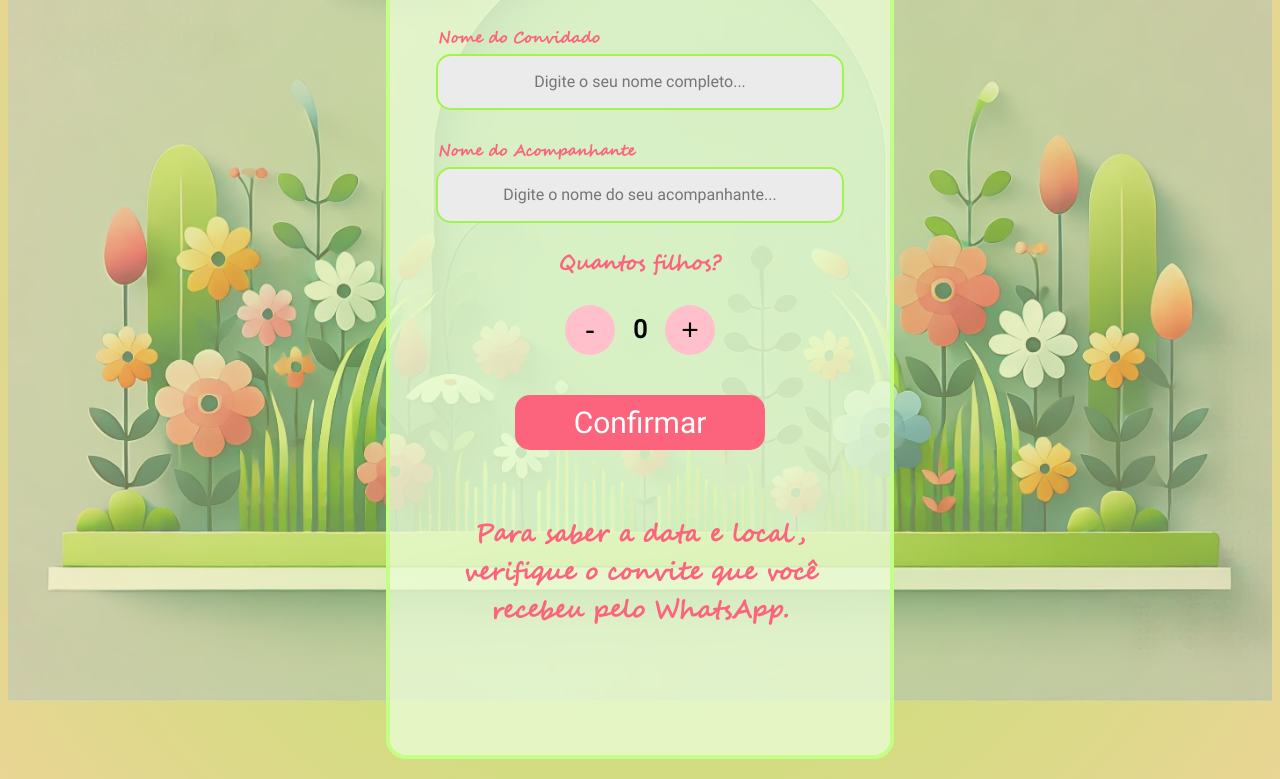
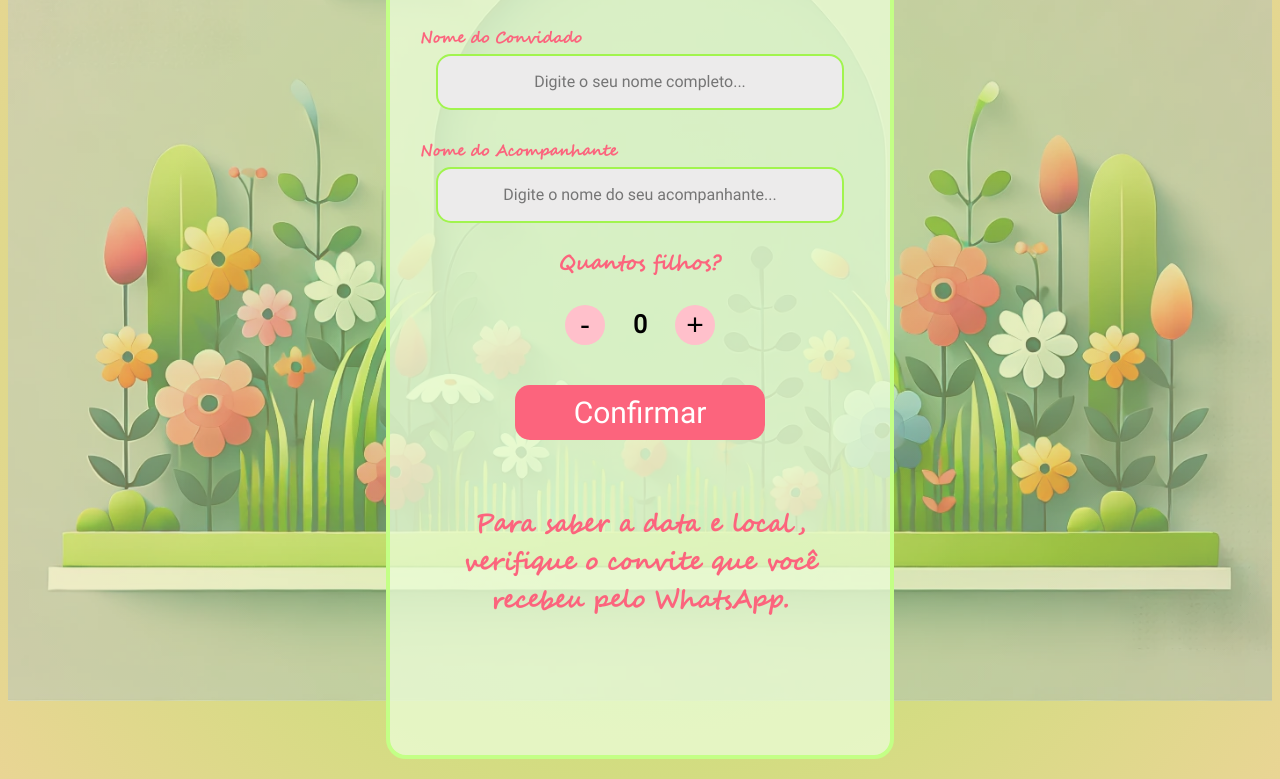
Before and after one commit to rogerioncosta/one-lu, a plain HTML site: page frontend/public/index.html in a window 1280 px wide. Shown: the part 119-898 px from the top of the page. Drawn offline with Linux system fonts and the light colour scheme.

Commit message:
size change container

```diff
--- a/frontend/public/styles/style.index.css
+++ b/frontend/public/styles/style.index.css
@@ -62,7 +62,7 @@ body::before {
 }
 
 .label-convidado{
-    margin-left: 48px;
+    margin-left: 30px;
     margin-bottom: 4px;
     font-size: 15px;
     font-weight: bold;
@@ -132,8 +132,8 @@ body::before {
     border-radius: 50%;
     font-size: 30px;
     color: black;
-    height: 50px;
-    width: 50px;
+    height: 40px;
+    width: 40px;
     cursor: pointer;
 }
 
@@ -143,8 +143,8 @@ body::before {
     border-radius: 50%;
     font-size: 30px;
     color: black;
-    height: 50px;
-    width: 50px;
+    height: 40px;
+    width: 40px;
     cursor: pointer;
 }
 
```
